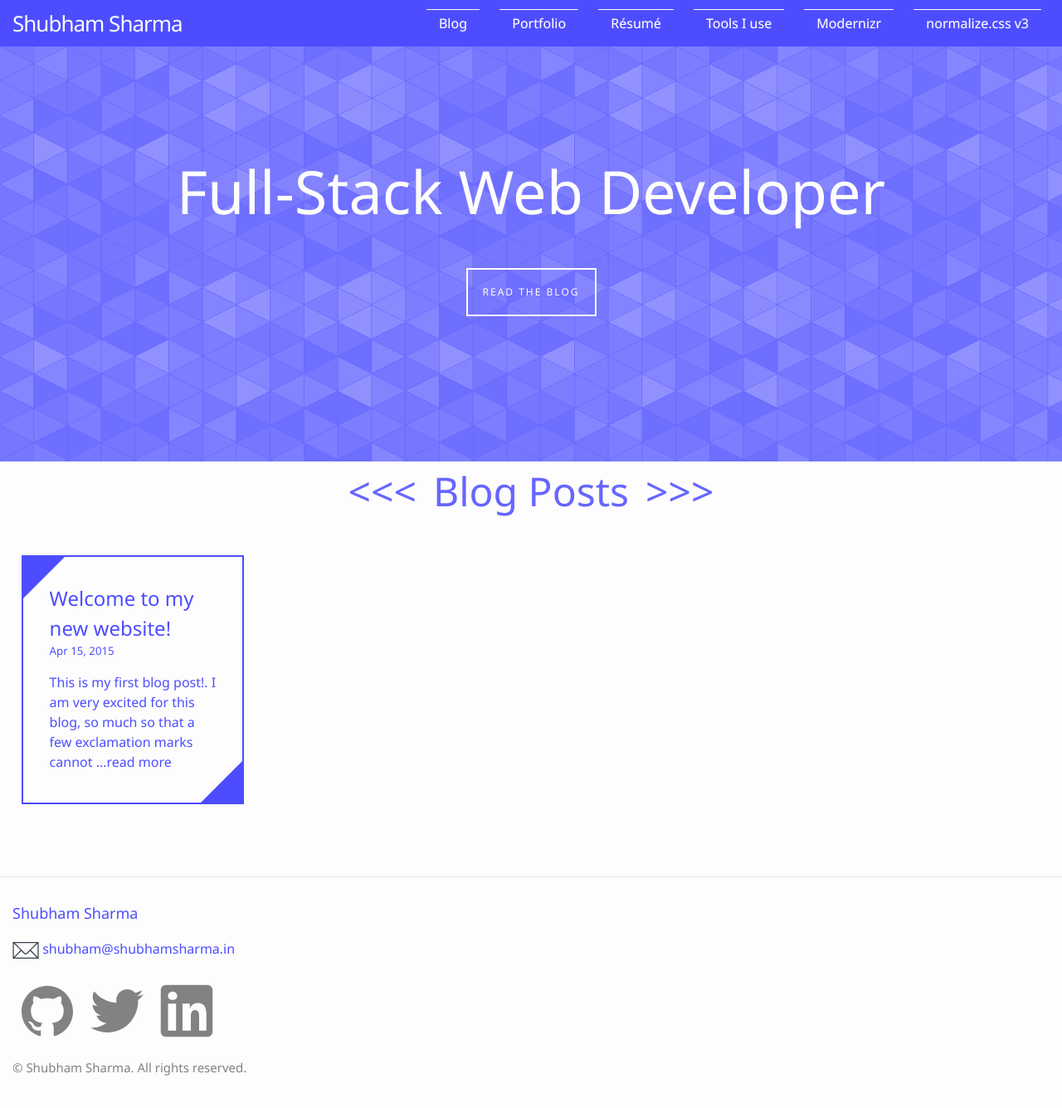
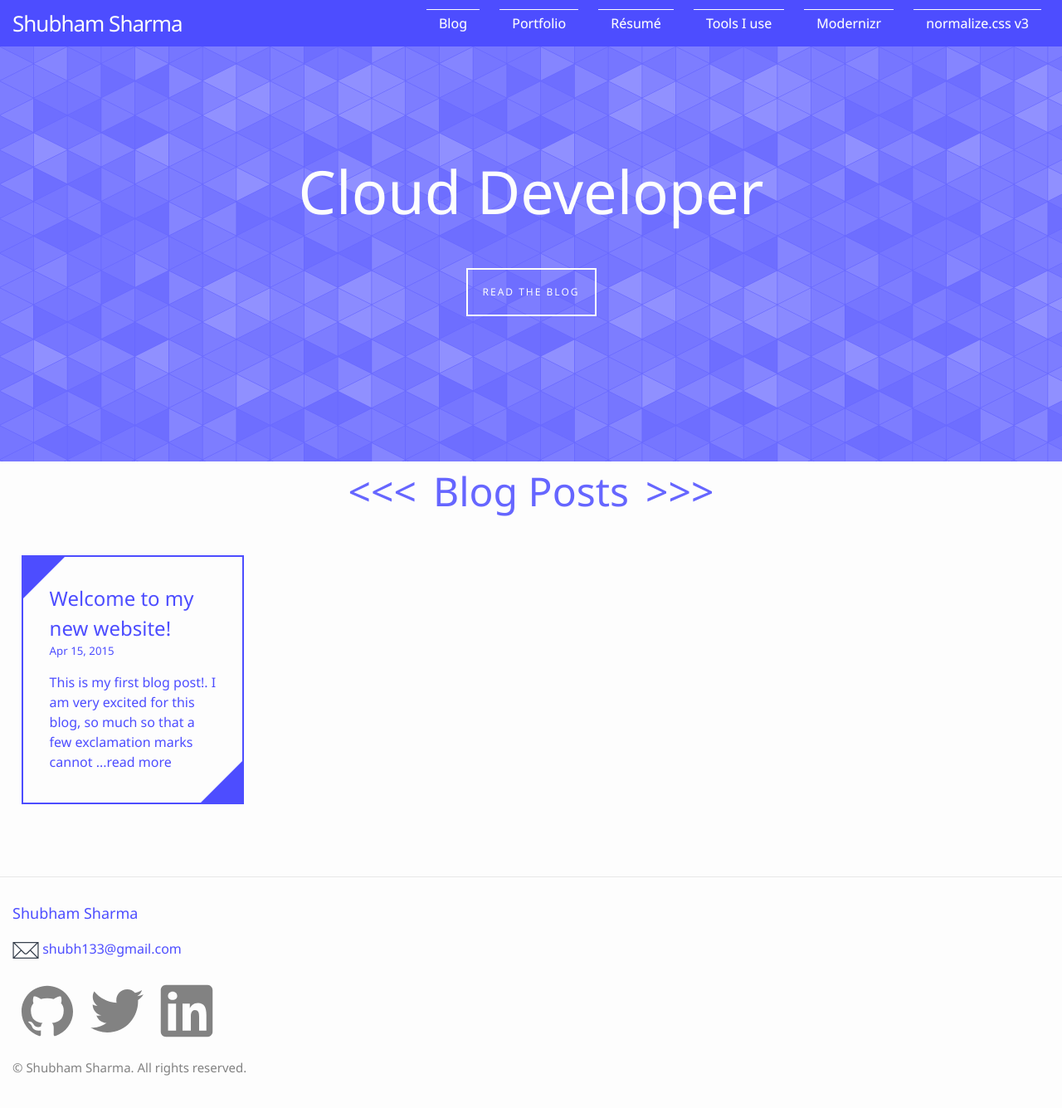
Before and after one commit to shubham1337/blog, a Jekyll site: the page built from index.html, in a window 1280 px wide and 1358 px high. Shown: the top 1335 px of the window at 83% size. Built offline with Jekyll 4.4.1, drawn with Linux system fonts in a browser that asks for light colours; comment, search, counter and statistics services are not loaded.

Commit message:
Update _config.yml

```diff
--- a/_config.yml
+++ b/_config.yml
@@ -1,11 +1,11 @@
 # Site settings
 title: Shubham Sharma
-email: shubham@shubhamsharma.in
+email: shubh133@gmail.com
 description: > # this means to ignore newlines until "baseurl:"
     A Personal Website for sharing thoughts and ideas about Technology.
 baseurl: "" # the subpath of your site, e.g. /blog/
 #slogan: "Simply Smart"
-slogan: "Full-Stack Web Developer"
+slogan: "Cloud Developer"
 url: "http://shubhamsharma.in" # the base hostname & protocol for your site
 twitter_username: shubh1337
 github_username:  shubham1337
```
